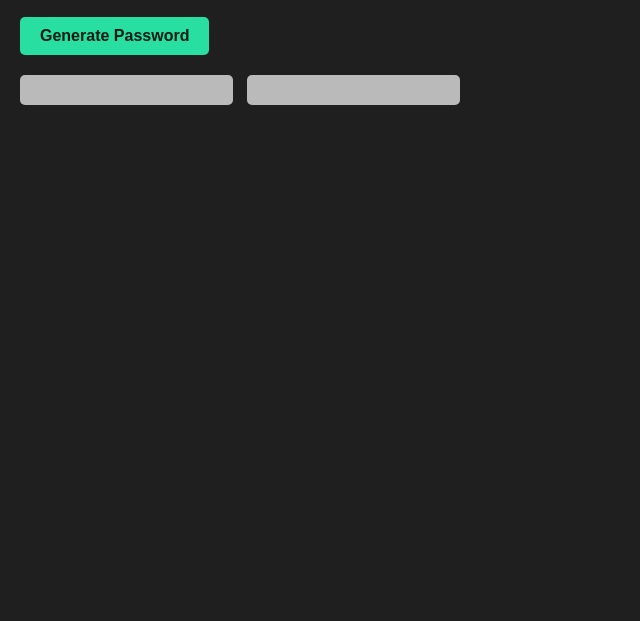
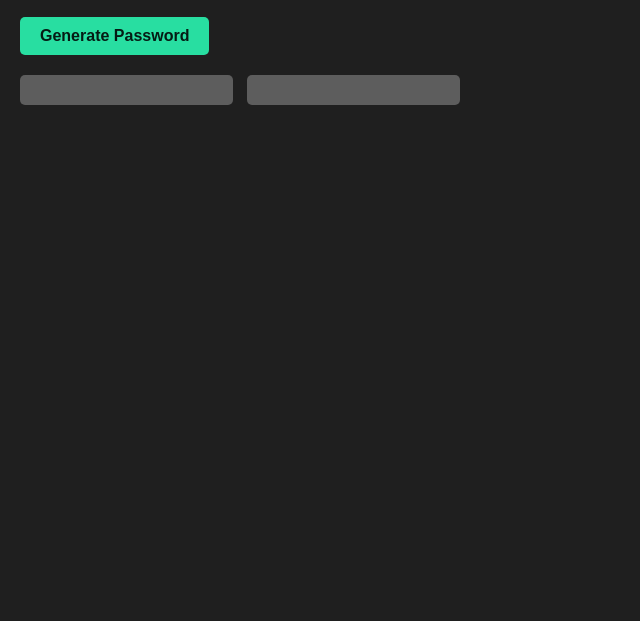
Before and after one commit to jaybhinsara/Passwor-Generator, a website built with Vite: page index.html in a window 1280 px wide. Shown: the part 179-800 px from the top of the page, without its empty margins (0-640 px from the left). Built offline with nearby package versions, Linux system fonts and the light colour scheme.

Commit message:
css update

```diff
--- a/index.css
+++ b/index.css
@@ -32,7 +32,7 @@ button {
 
 input {
     font-family: "Varela Round", sans-serif;
-    background-color: rgba(255, 255, 255, 0.689);
+    background-color: rgba(255, 255, 255, 0.274);
     padding: 5px;
     font-size: 16px;
     border: none;
@@ -40,7 +40,7 @@ input {
     margin-right: 10px;
     margin-top: 10px;
     gap: 20px;
-    color: white;
+    color: solid rgb(255, 255, 255);
     font-weight: bold;
     cursor: pointer;
 }
```
